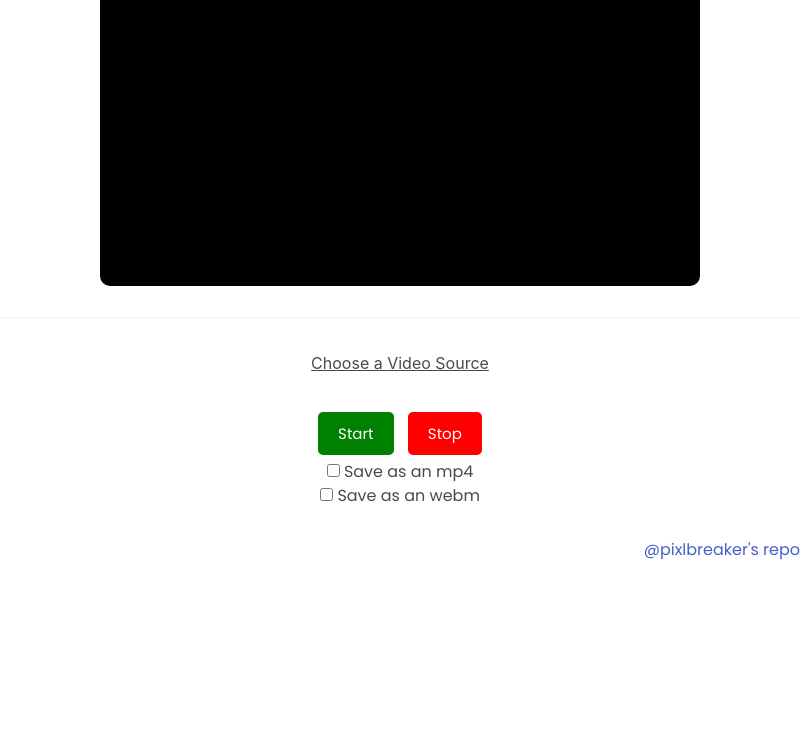
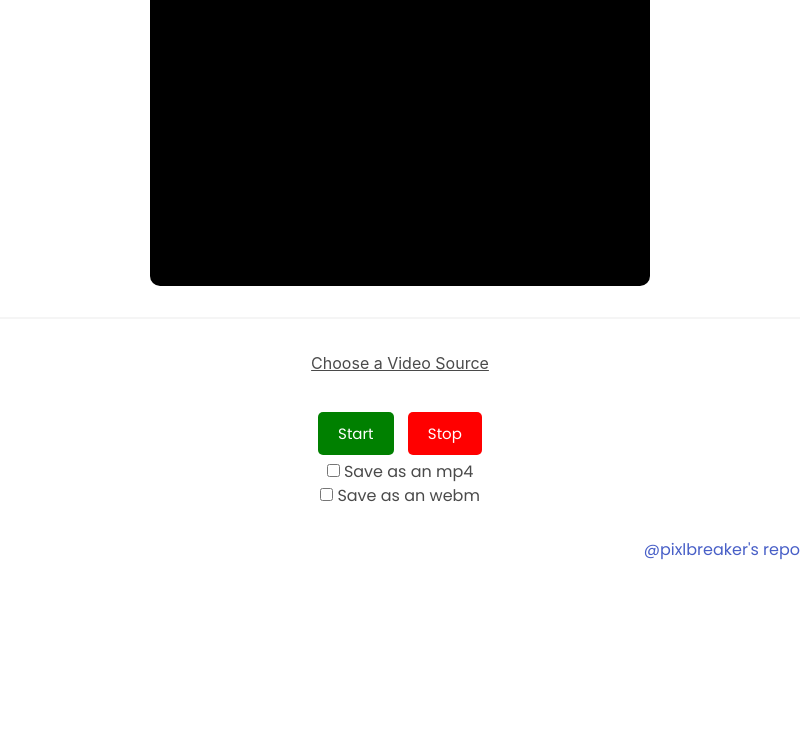
Before and after one commit to pixlbreaker/ScreenRecord, an Electron app: page src/index.html in a window 800 px wide. Shown: the part 59-800 px from the top of the page. Drawn offline with nearby package versions, Linux system fonts and the light colour scheme.

Commit message:
Fixed Styling and sizing

```diff
--- a/src/index.css
+++ b/src/index.css
@@ -18,6 +18,9 @@ h1 {
 video{
   border-radius: 10px;
   overflow: hidden;
+  background-color: black;
+  width: 500px;
+  height: 300px;
 }
 
 
--- a/src/index.html
+++ b/src/index.html
@@ -12,7 +12,7 @@
 
 	<body>
 		<h1>Screen Recorder</h1>
-		<video style='background-color: black;' width="600" height="400"></video>
+		<video></video>
 		<hr />
 
 		<button id="videoSelectBtn" class="button is-text">
--- a/src/index.js
+++ b/src/index.js
@@ -10,7 +10,7 @@ const createWindow = () => {
   // Create the browser window.
   const mainWindow = new BrowserWindow({
     width: 800,
-    height: 600,
+    height: 700,
     webPreferences:{
       nodeIntegration: true,
       enableRemoteModule: true
```
